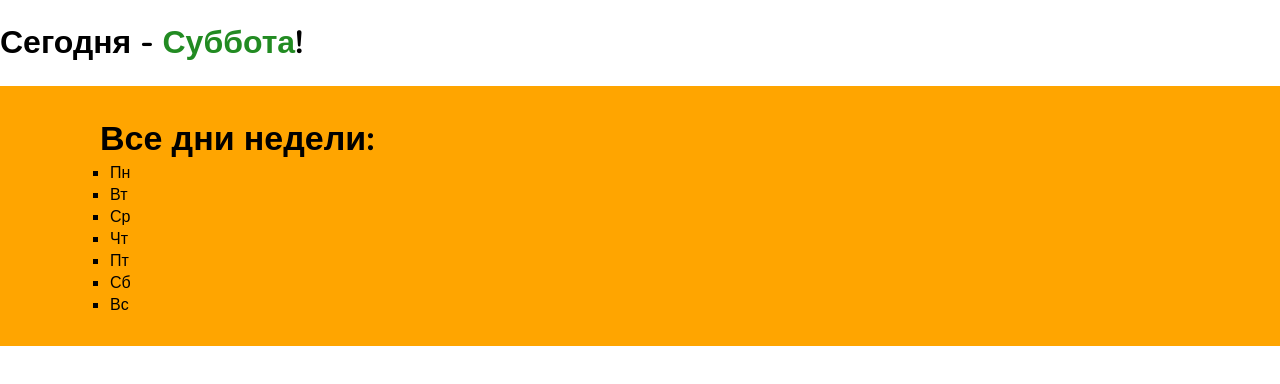
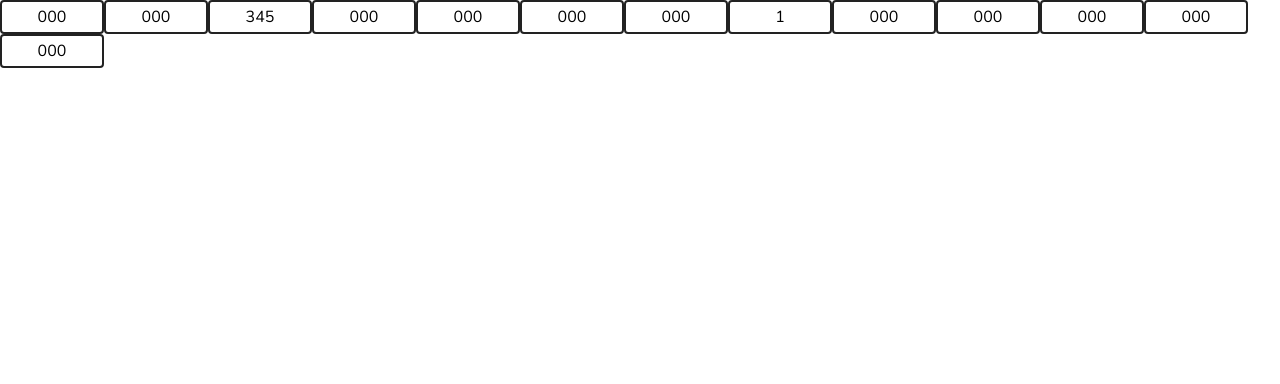
Before and after one commit to Lekso4ka/maxima_gamma_react, a React app: page / in a window 1280 px wide. Shown: the top 384 px of the page. Built offline with nearby package versions, Linux system fonts and the light colour scheme.

Commit message:
Компоненты в реакт. Часть первая

```diff
--- /dev/null
+++ b/src/App.jsx
@@ -0,0 +1,30 @@
+import React from "react";
+import {
+    getRandom
+} from "./utils/functions"
+
+const Card = (props) => {
+    const n = "000"//getRandom(1000, 100)
+    return <div className="card">{props.num || n}</div>
+}
+
+const App = () => {
+    return <div className="card-block">
+        <Card/>
+        <Card/>
+        <Card num="345"/>
+        <Card/>
+        <Card/>
+        <Card/>
+        <Card/>
+        <Card num={1}/>
+        <Card/>
+        <Card/>
+        <Card/>
+        <Card/>
+        <Card/>
+    </div>
+}
+
+
+export default App;
--- a/src/index.css
+++ b/src/index.css
@@ -18,3 +18,16 @@ body {
 ul {
 	margin: 0;
 }
+.card {
+	border: 2px solid #222;
+	display: flex;
+	justify-content: center;
+	align-items: center;
+	width: 100px;
+	height: 30px;
+	border-radius: 4px;
+}
+.card-block {
+	display: flex;
+	flex-wrap: wrap;
+}
--- a/src/index.js
+++ b/src/index.js
@@ -1,53 +1,8 @@
 import React from "react";
 import { createRoot } from "react-dom/client";
 
-import {daysOfWeek} from "./fun/constants";
-import {getRandom} from "./fun/functions";
-
 import "./index.css"
+import App from "./App";
 
 const root = createRoot(document.getElementById("root"));
-
-const colors = ["red", "green", "green", "blue"]
-// const colors = [<li>red</li>, <li>green</li>, <li>blue</li>]
-
-const today = new Date();
-const result = daysOfWeek[today.getDay()].name
-console.log(result)
-
-const blockStyle = {
-	backgroundColor: "orange",
-	padding: "30px 100px"
-}
-
-root.render(
-	<>
-		<h1 title="Это основное приветствие">
-			Сегодня&nbsp;-&nbsp;
-			{/* <span className="red">{result}</span> */}
-			<span className={colors[getRandom(colors.length)]}>{result}</span>
-			!
-		</h1>
-		<div style={blockStyle}>
-			<h2 className="caption">Все дни недели:</h2>
-			<ul style={{
-				listStyleType: "square",
-				paddingLeft: 10
-			}}>
-				{/* {daysOfWeek.map(el => <li>{el.shortName}</li>)} */}
-				{daysOfWeek.filter((el, i) => i !== 0).map((el, i) => <li key={i}>{el.shortName}</li>)}
-				<li>{daysOfWeek.shift().shortName}</li>
-			</ul>
-		</div>
-	</>
-)
-
-console.log(daysOfWeek)
-/*
-	tag.title = "hello"
-	tag.className = "card" // class || for => className || htmlFor
-	tag.style.background = "green"
-
-
-	`123${n}456`
-	*/
+root.render(<App/>)
```
Also changed, not shown: src/utils/constants.js (renamed from src/fun/constants.js), src/utils/functions.js (renamed from src/fun/functions.js).
